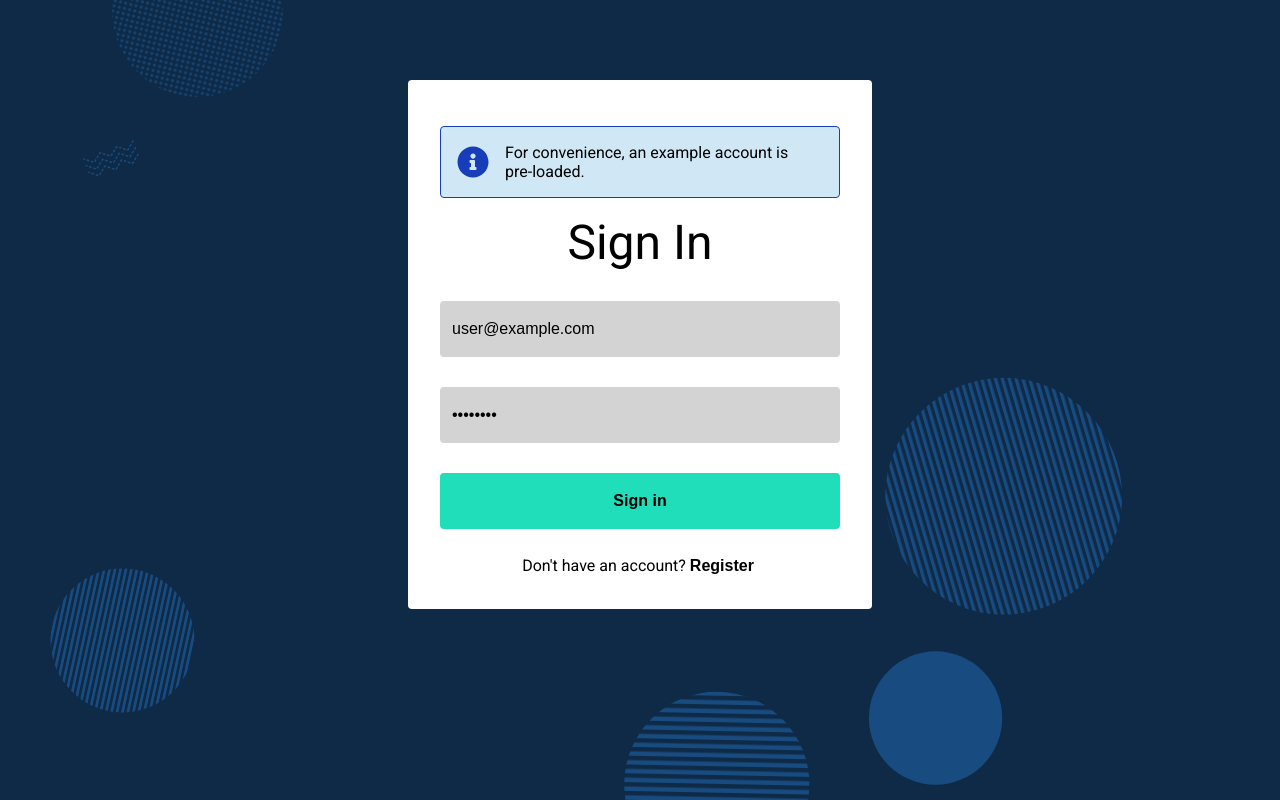
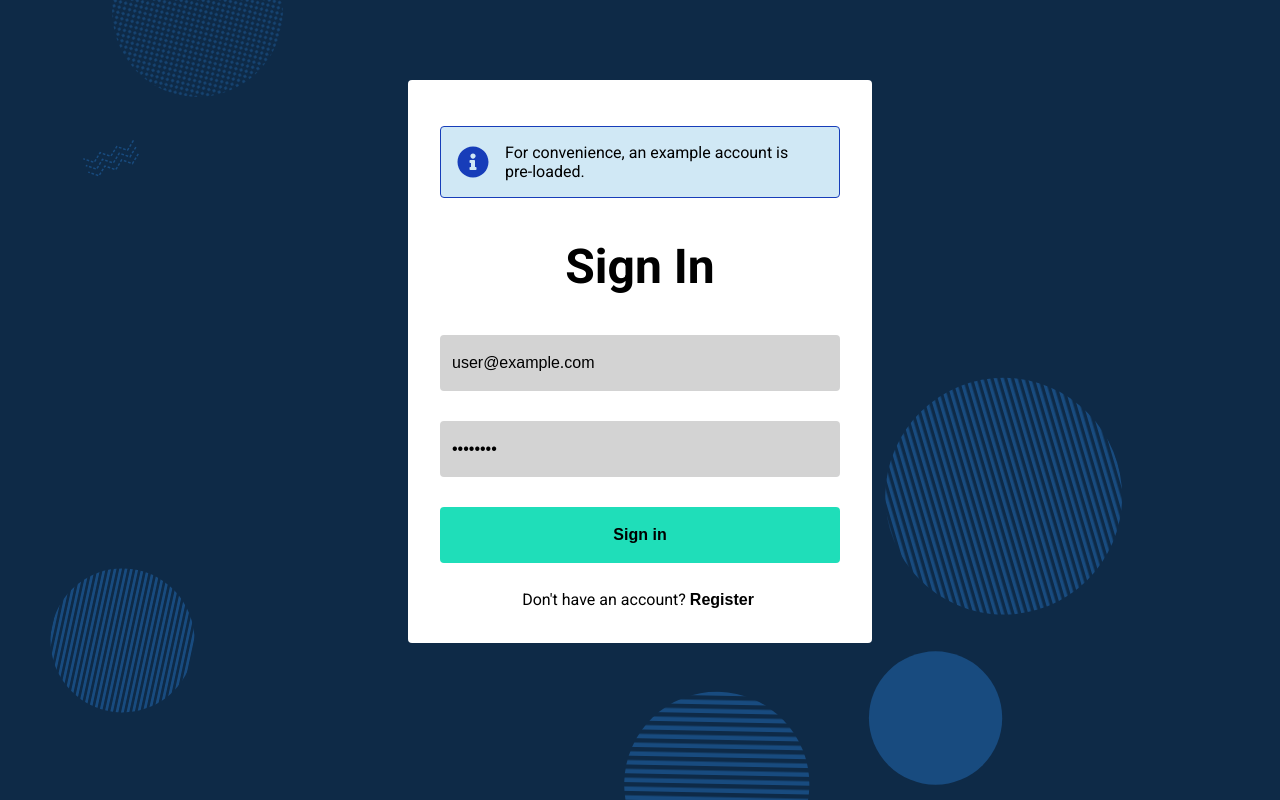
Before and after one commit to stpodlogar/FacialRecognition, a React (Create React App) app: page / in a window 1280 px wide. Built offline with nearby package versions, Linux system fonts and the light colour scheme.

Commit message:
signin title changes

```diff
--- a/src/components/Register/Register.js
+++ b/src/components/Register/Register.js
@@ -48,7 +48,7 @@ class Register extends React.Component  {
     return (
       <article className='center'>
         <div className='signin-container'>
-          <legend>Register</legend>
+          <h2>Register</h2>
           <form onSubmit={this.onSubmitRegister} noValidate>
             <div className='form-group'>
               <input
--- a/src/components/Signin/Signin.css
+++ b/src/components/Signin/Signin.css
@@ -38,7 +38,7 @@ fieldset {
     padding: 0;
 }
 
-legend {
+.signin-container > h2 {
     font-size: 3rem;
 }
 
--- a/src/components/Signin/Signin.js
+++ b/src/components/Signin/Signin.js
@@ -51,7 +51,7 @@ class Signin extends React.Component {
             <FontAwesomeIcon icon={faInfoCircle} size='2x' color='#173DB9'/>
             <p>For convenience, an example account is pre-loaded.</p>
           </div>
-          <legend>Sign In</legend>
+          <h2>Sign In</h2>
           <form onSubmit={this.onSubmitSignIn} noValidate>
             <div className='notification error'>
               <FontAwesomeIcon icon={faExclamationTriangle} size='2x' color='#D5390D'/>
```
